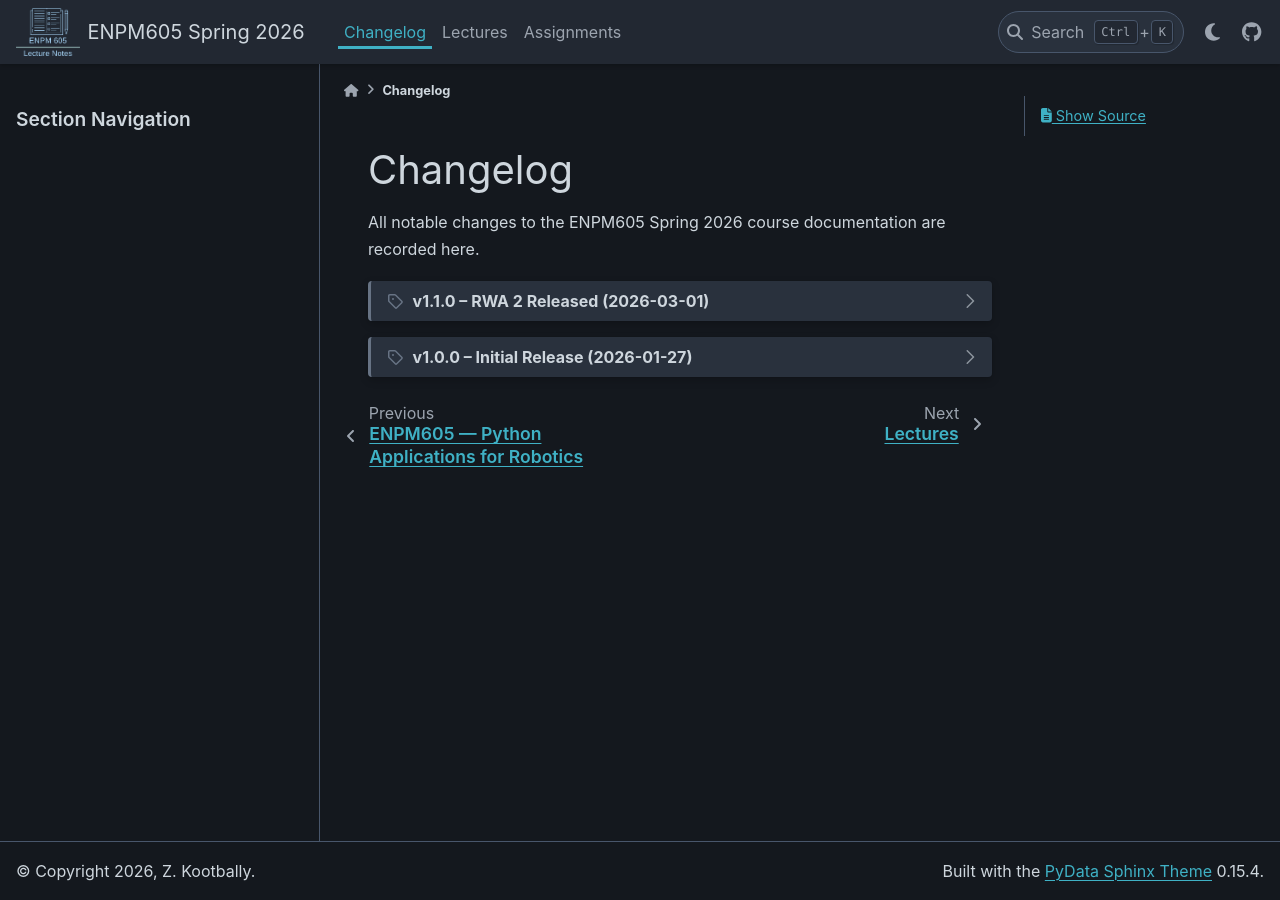
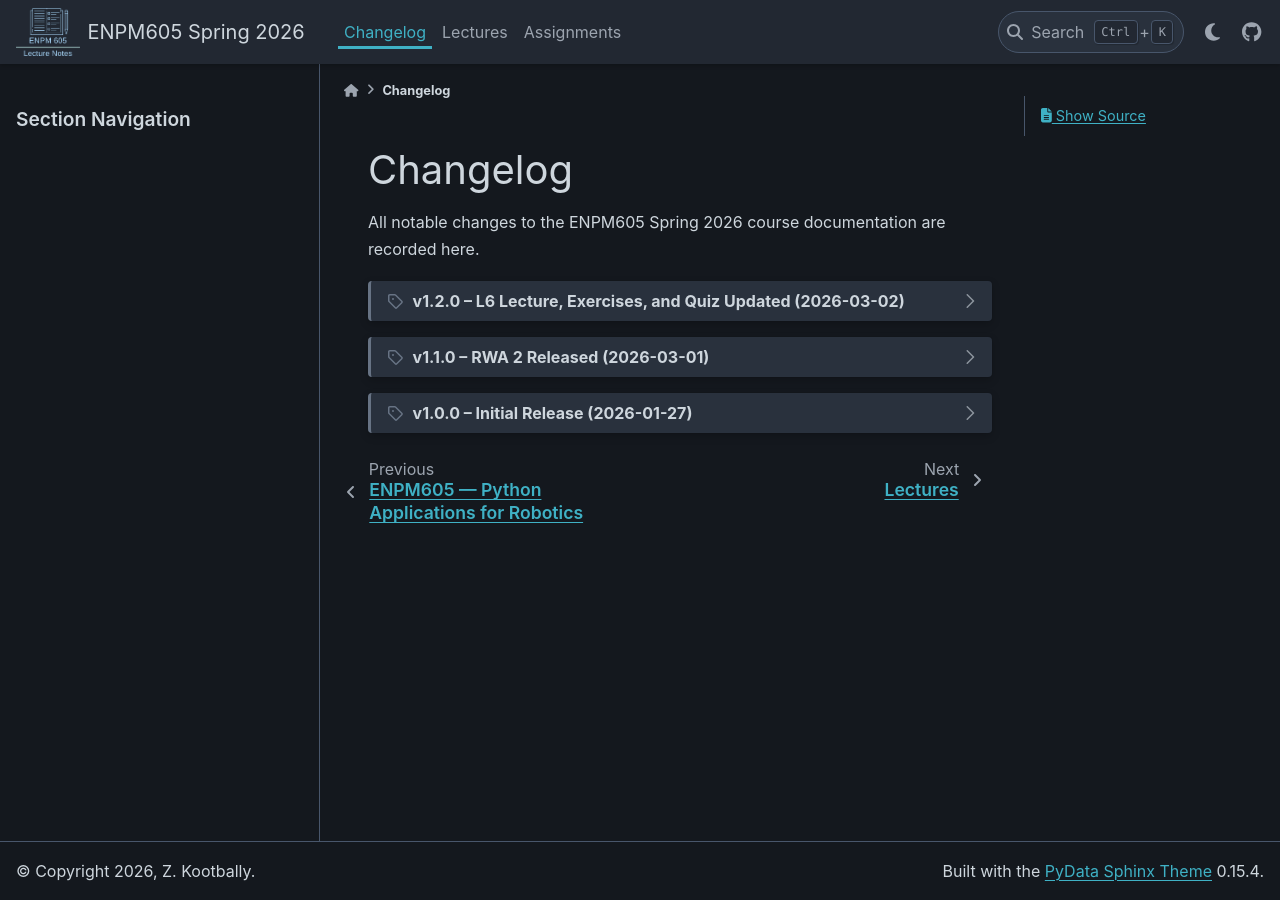
Before and after one commit to zeidk/enpm605-spring-2026-docs, a Sphinx documentation site: the page built from docs/source/changelog/changelog.rst, in a window 1280 px wide. Built offline with Sphinx 7.4.7 and the PyData theme 0.15.4, drawn with Linux system fonts in a browser that asks for light colours; some of the changed lines change nothing that is shown.

Commit message:
updated the changelog

```diff
--- a/docs/source/changelog/changelog.rst
+++ b/docs/source/changelog/changelog.rst
@@ -3,6 +3,42 @@
 ====================================================
 
 All notable changes to the ENPM605 Spring 2026 course documentation are recorded here.
+
+
+.. dropdown:: v1.2.0 -- L6 Lecture, Exercises, and Quiz Updated (2026-03-02)
+   :icon: tag
+   :class-container: sd-border-warning
+
+   .. rubric:: Lecture Notes (l6_lecture.rst)
+
+   - Added "How Do We Achieve Abstraction?" dropdown with three levels (Documentation, Public Interface, Abstract Classes as L7 preview)
+   - Added "How to Achieve Encapsulation" summary dropdown
+   - Split ``@property`` dropdown into four separate sections: intro, Defining a Getter, Defining a Setter with Validation, and Using Properties
+   - Added "Encapsulation Summary" dropdown after Read-Only Properties
+   - Updated Class Attributes dropdown: removed ``max_reach`` for clarity, added shadowing warning (``self`` vs class name)
+   - Added full **Appendix: Exception Handling** section with 12 dropdowns covering: runtime errors, common built-in exceptions, ``try``/``except``, accessing the exception object, handling multiple exception types, ``else`` clause, ``finally`` clause, full ``try`` statement, ``raise`` statement, why ``raise`` matters for OOP, and ``return NotImplemented`` vs ``raise NotImplementedError``
+
+   .. rubric:: Exercises (l6_exercises.rst)
+
+   - Exercises 1, 2, and 3: added full ``if __name__ == "__main__"`` blocks from ``L6_exercises.py``
+   - Updated expected output for all three exercises to match the provided main blocks
+
+   .. rubric:: Quiz (l6_quiz.rst)
+
+   - Updated quiz description to reference the exception handling appendix
+   - Added 3 new questions (Q31--Q33) in a new "Exception Handling (Appendix)" section covering ``try``/``except`` output, ``else`` clause purpose, and ``ValueError`` vs ``TypeError``
+
+   .. rubric:: Slides (ENPM605-L6-v1_0.tex)
+
+   - Bumped version to v1.2
+   - Restructured lecture into Design Phase and Implementation Phase sections
+   - Added "Before We Start" slide referencing the appendix
+   - Added Class Attributes slide with shadowing warning
+   - Added "How Do We Achieve Abstraction?" slide (3 levels)
+   - Added "How to Achieve Encapsulation" summary slide
+   - Split ``@property`` content across separate slides (Pythonic Way, Getter, Setter, Using, Read-Only, Summary)
+   - Added Exercise 1, 2, and 3 slides with specifications
+   - Added full Appendix: Exception Handling section (overview, try/except, else, finally, full try, raise, raise for OOP, NotImplemented vs NotImplementedError)
 
 
 .. dropdown:: v1.1.0 -- RWA 2 Released (2026-03-01)
```
